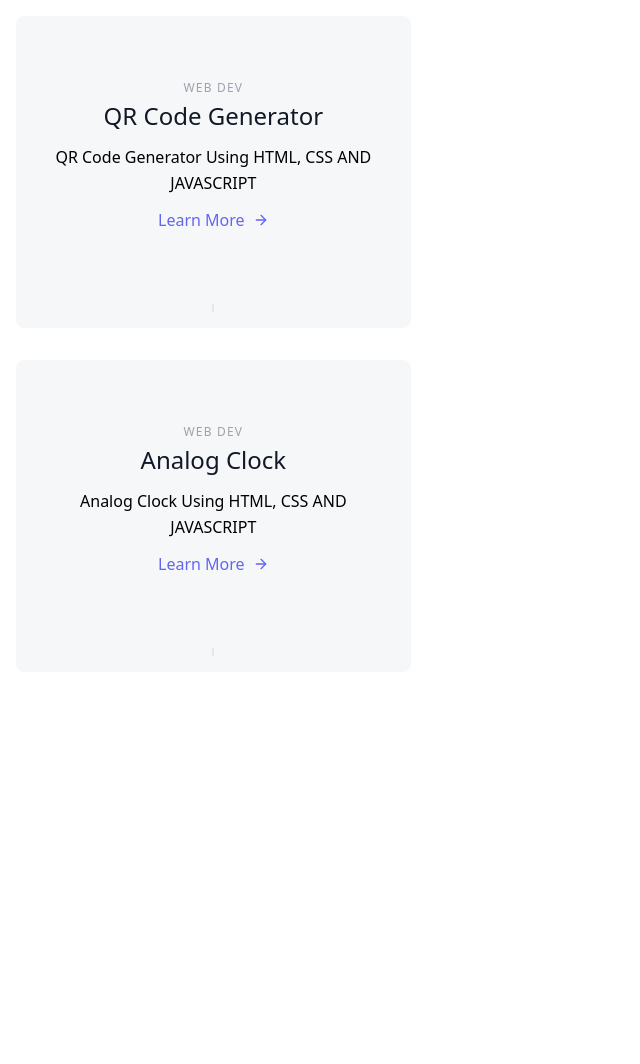
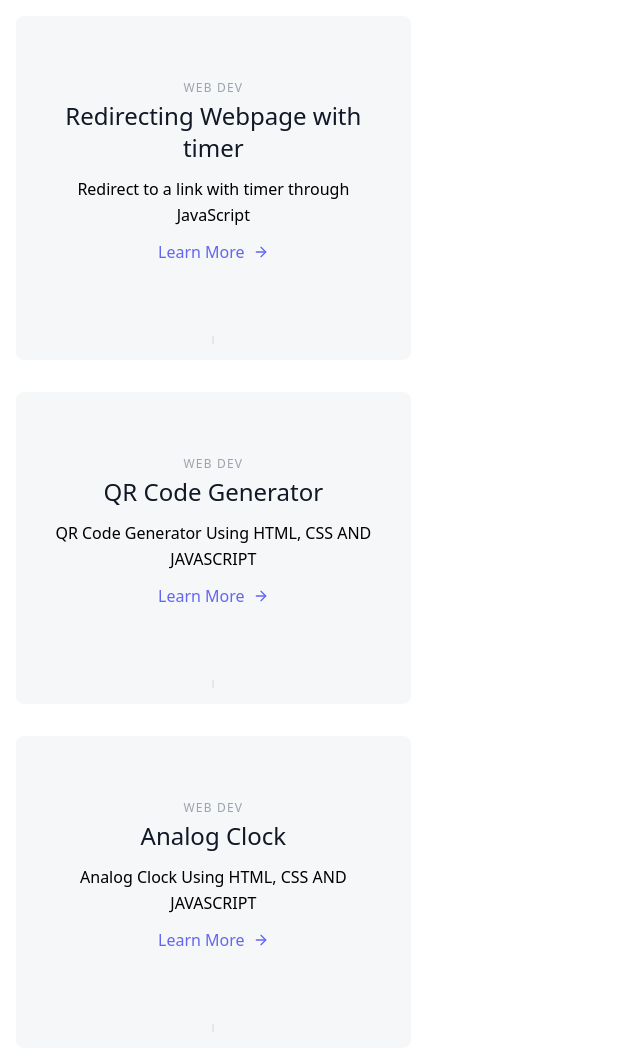
Before and after one commit to amyssnippet/cbi, a plain HTML site: page index.html in a window 1280 px wide. Shown: the whole page, without its empty margins (0-640 px from the left). Before the commit the page ends 800 px from the top, so only its background shows below. Drawn offline with nearby package versions, Linux system fonts and the light colour scheme.

Commit message:
index.html

```diff
--- a/index.html
+++ b/index.html
@@ -8,6 +8,23 @@
   <script src="https://cdn.tailwindcss.com"></script>
 </head>
 <body>
+   <div class="p-4 lg:w-1/3">
+         <div class="h-full bg-gray-100 bg-opacity-75 px-8 pt-16 pb-24 rounded-lg overflow-hidden text-center relative">
+           <h2 class="tracking-widest text-xs title-font font-medium text-gray-400 mb-1">WEB DEV</h2>
+           <h1 class="title-font sm:text-2xl text-xl font-medium text-gray-900 mb-3">Redirecting Webpage with timer</h1>
+           <p class="leading-relaxed mb-3">Redirect to a link with timer through JavaScript</p>
+           <a href="/blog3.html" class="text-indigo-500 inline-flex items-center">Learn More
+             <svg class="w-4 h-4 ml-2" viewBox="0 0 24 24" stroke="currentColor" stroke-width="2" fill="none" stroke-linecap="round" stroke-linejoin="round">
+               <path d="M5 12h14"></path>
+               <path d="M12 5l7 7-7 7"></path>
+             </svg>
+           </a>
+           <div class="text-center mt-2 leading-none flex justify-center absolute bottom-0 left-0 w-full py-4">
+             <span class="text-gray-400 mr-3 inline-flex items-center leading-none text-sm pr-3 py-1 border-r-2 border-gray-200">
+             </span>
+           </div>
+         </div>
+       </div>
    <div class="p-4 lg:w-1/3">
         <div class="h-full bg-gray-100 bg-opacity-75 px-8 pt-16 pb-24 rounded-lg overflow-hidden text-center relative">
           <h2 class="tracking-widest text-xs title-font font-medium text-gray-400 mb-1">WEB DEV</h2>
```
